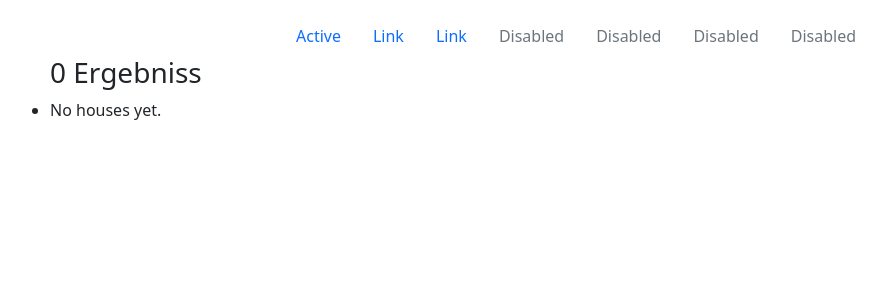
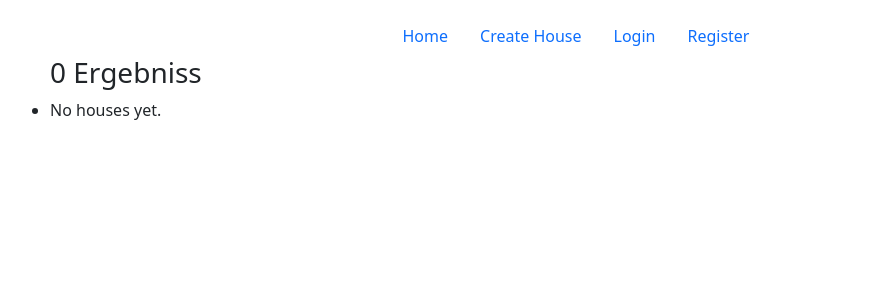
Before and after one commit to rino2000/Realestate, a Django app: page / in a window 1280 px wide. Shown: the top 300 px of the page, without its empty margins (64-950 px from the left). Run offline with Django 3.2, Linux system fonts and the light colour scheme; data that the repository does not hold is empty; some libraries are stand-ins or nearby versions.

Commit message:
create house model

```diff
--- a/backend/backend/urls.py
+++ b/backend/backend/urls.py
@@ -4,9 +4,12 @@ from django.urls import path
 from .views import Data
 
 from api.views import UserViewSet
+from .views import CreateHouse, CreateBroker
 
 urlpatterns = [
     path('admin/', admin.site.urls),
-    path('', Data.as_view()),
+    path('', Data.as_view(), name='home'),
     path('api/data/', UserViewSet.as_view()),
+    path('create/house/', CreateHouse.as_view()),
+    path('create/broker/', CreateBroker.as_view()),
 ]
--- a/backend/backend/views.py
+++ b/backend/backend/views.py
@@ -1,7 +1,8 @@
 from django.views.generic.list import ListView
+from django.views.generic.edit import CreateView
 
 
-from api.models import House
+from api.models import House, Broker
 
 
 class Data(ListView):
@@ -11,3 +12,17 @@ class Data(ListView):
     def get_context_data(self, **kwargs):
         context = super().get_context_data(**kwargs)
         return context
+
+
+class CreateHouse(CreateView):
+    model = House
+    template_name = 'create_house.html'
+    # require image field
+    fields = ['title', 'price', 'plot', 'bathrooms',
+              'bedrooms', 'living_space', 'description']
+
+
+class CreateBroker(CreateView):
+    model = Broker
+    template_name = 'create_broker.html'
+    fields = ['__all__']
--- /dev/null
+++ b/backend/templates/create_broker.html
@@ -0,0 +1,5 @@
+<form method="post">
+    {% csrf_token %}
+    {{ form.as_p }}
+    <button type="submit">Create Broker</button>
+</form>
--- /dev/null
+++ b/backend/templates/create_house.html
@@ -0,0 +1,5 @@
+<form method="post">
+    {% csrf_token %}
+    {{ form.as_p }}
+    <button type="submit">Create House</button>
+</form>
--- a/backend/templates/index.html
+++ b/backend/templates/index.html
@@ -15,46 +15,22 @@
       integrity="sha384-1BmE4kWBq78iYhFldvKuhfTAU6auU8tT94WrHftjDbrCEXSU1oBoqyl2QvZ6jIW3"
       crossorigin="anonymous"
     />
-    <style>
-      body {
-          margin: 0;
+  </head>
 
-              {
-              % comment %
-          }
-
-          background-color: #33333D;
-
-              {
-              % endcomment %
-          }
-
-          background-color: #ffffff;
-      }
-    </style>
-  </head>
   <body>
     <ul class="nav justify-content-center mt-3">
       <li class="nav-item">
-        <a class="nav-link active" aria-current="page" href="#">Active</a>
+        <a class="nav-link active" aria-current="page" href="/">Home</a>
       </li>
       <li class="nav-item">
-        <a class="nav-link" href="#">Link</a>
+        <a class="nav-link" href="create/house">Create House</a>
       </li>
       <li class="nav-item">
-        <a class="nav-link" href="#">Link</a>
+        <a class="nav-link" href="login/">Login</a>
       </li>
+
       <li class="nav-item">
-        <a class="nav-link disabled">Disabled</a>
-      </li>
-      <li class="nav-item">
-        <a class="nav-link disabled">Disabled</a>
-      </li>
-      <li class="nav-item">
-        <a class="nav-link disabled">Disabled</a>
-      </li>
-      <li class="nav-item">
-        <a class="nav-link disabled">Disabled</a>
+        <a class="nav-link" href="register/">Register</a>
       </li>
     </ul>
     <div class="container">
```
Also changed, not shown: backend/api/models.py (+28 -1 lines), backend/backend/settings.py (+7 -9 lines), backend/api/migrations/0001_initial.py (added), backend/api/migrations/0002_alter_house_image.py (added), backend/api/migrations/__init__.py (added).
